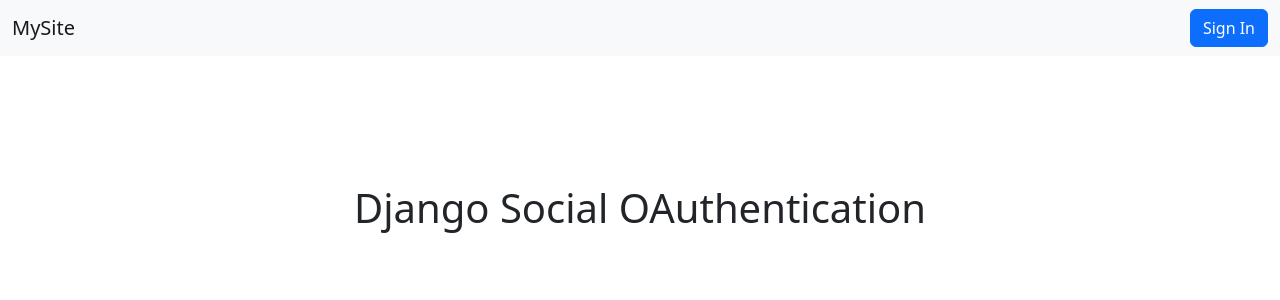
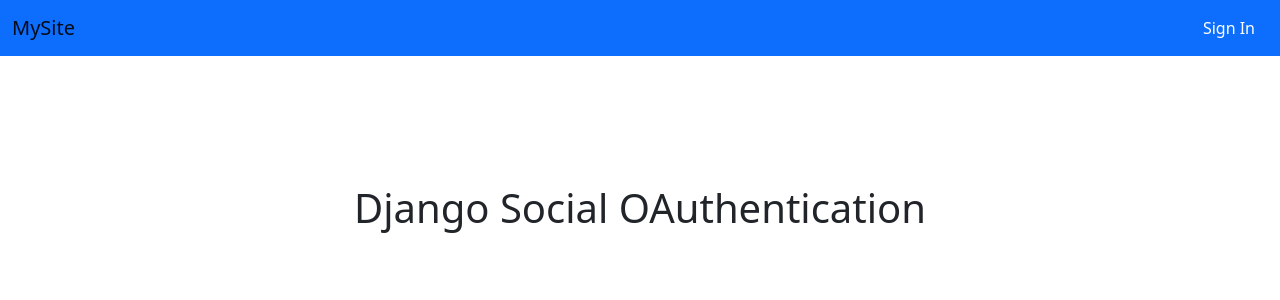
Before and after one commit to SystemSolution21/django-social-auth, a Django app: page / in a window 1280 px wide. Shown: the top 300 px of the page. Run offline with Django 5.2, Linux system fonts and the light colour scheme; some libraries are stand-ins or nearby versions.

Commit message:
Modified: templates

```diff
--- a/templates/social_auth_app/_base.html
+++ b/templates/social_auth_app/_base.html
@@ -15,7 +15,7 @@
   </head>
   <body>
     <!-- Navbar -->
-    <nav class="navbar navbar-expand-lg navbar-light bg-light">
+    <nav class="navbar navbar-expand-lg navbar-light bg-primary">
       <div class="container-fluid">
         <a class="navbar-brand" href="{% url 'home' %}">MySite</a>
 
--- a/templates/socialaccount/login.html
+++ b/templates/socialaccount/login.html
@@ -1,7 +1,6 @@
 {% extends "socialaccount/base.html" %} {% load i18n socialaccount %}
 {% block title %} {% trans "Sign In" %} {% endblock %}
 {% block content %}
-<div class="container">
   <div class="row justify-content-center">
     <div class="col-md-6 col-lg-5">
       {% if provider.id == 'github' %}
@@ -56,5 +55,4 @@
       {% endif %}
     </div>
   </div>
-</div>
 {% endblock %}
```
